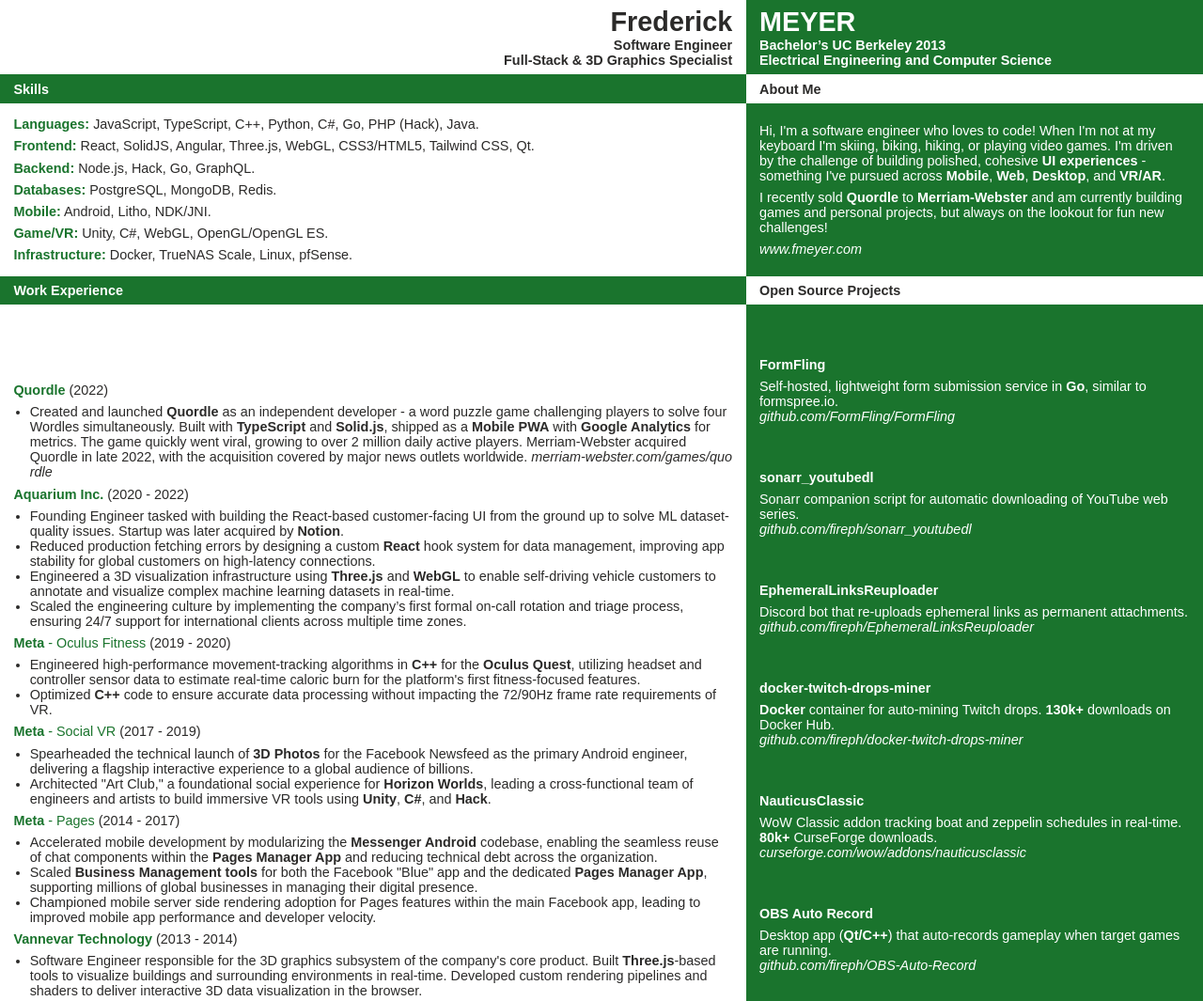
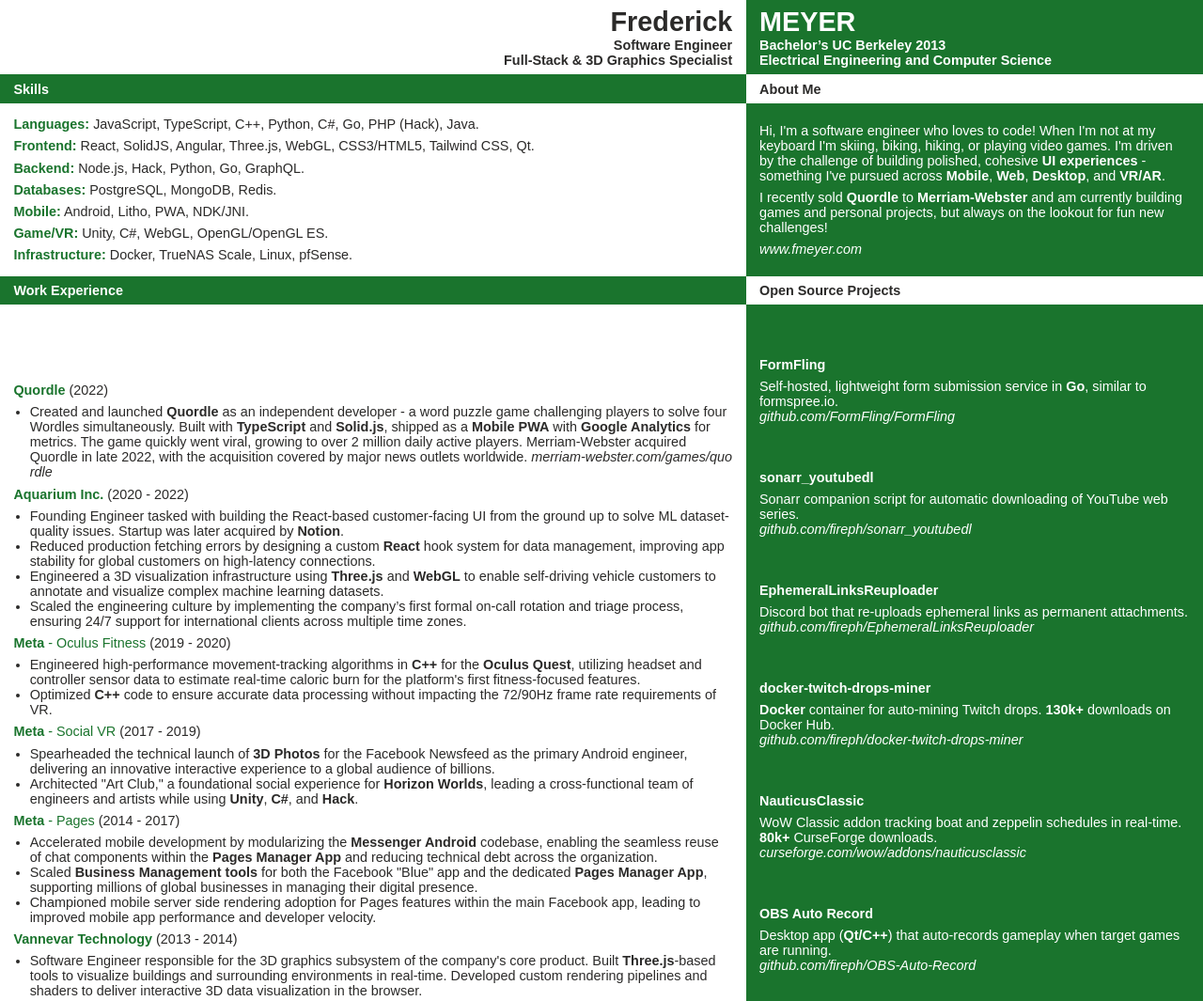
Before and after one commit to fireph/personal_website2, a website: page public/resume/index.html in a window 1280 px wide. Shown: the top 1065 px of the page at 94% size. Drawn offline with Linux system fonts and the light colour scheme.

Commit message:
small nits

```diff
--- a/public/resume/index.html
+++ b/public/resume/index.html
@@ -155,14 +155,14 @@
           </p>
           <p>
             <span class="content-title"><b>Backend:</b></span> Node.js, Hack,
-            Go, GraphQL.
+            Python, Go, GraphQL.
           </p>
           <p>
             <span class="content-title"><b>Databases:</b></span> PostgreSQL,
             MongoDB, Redis.
           </p>
           <p>
-            <span class="content-title"><b>Mobile:</b></span> Android, Litho,
+            <span class="content-title"><b>Mobile:</b></span> Android, Litho, PWA,
             NDK/JNI.
           </p>
           <p>
@@ -245,7 +245,7 @@
                 Engineered a 3D visualization infrastructure using
                 <b>Three.js</b> and <b>WebGL</b> to enable self-driving vehicle
                 customers to annotate and visualize complex machine learning
-                datasets in real-time.
+                datasets.
               </li>
               <li>
                 Scaled the engineering culture by implementing the company’s
@@ -281,14 +281,14 @@
             <ul>
               <li>
                 Spearheaded the technical launch of <b>3D Photos</b> for the
-                Facebook Newsfeed as the primary Android engineer, delivering a
-                flagship interactive experience to a global audience of
+                Facebook Newsfeed as the primary Android engineer, delivering an
+                innovative interactive experience to a global audience of
                 billions.
               </li>
               <li>
                 Architected "Art Club," a foundational social experience for
                 <b>Horizon Worlds</b>, leading a cross-functional team of
-                engineers and artists to build immersive VR tools using
+                engineers and artists while using
                 <b>Unity</b>, <b>C#</b>, and <b>Hack</b>.
               </li>
             </ul>
```
